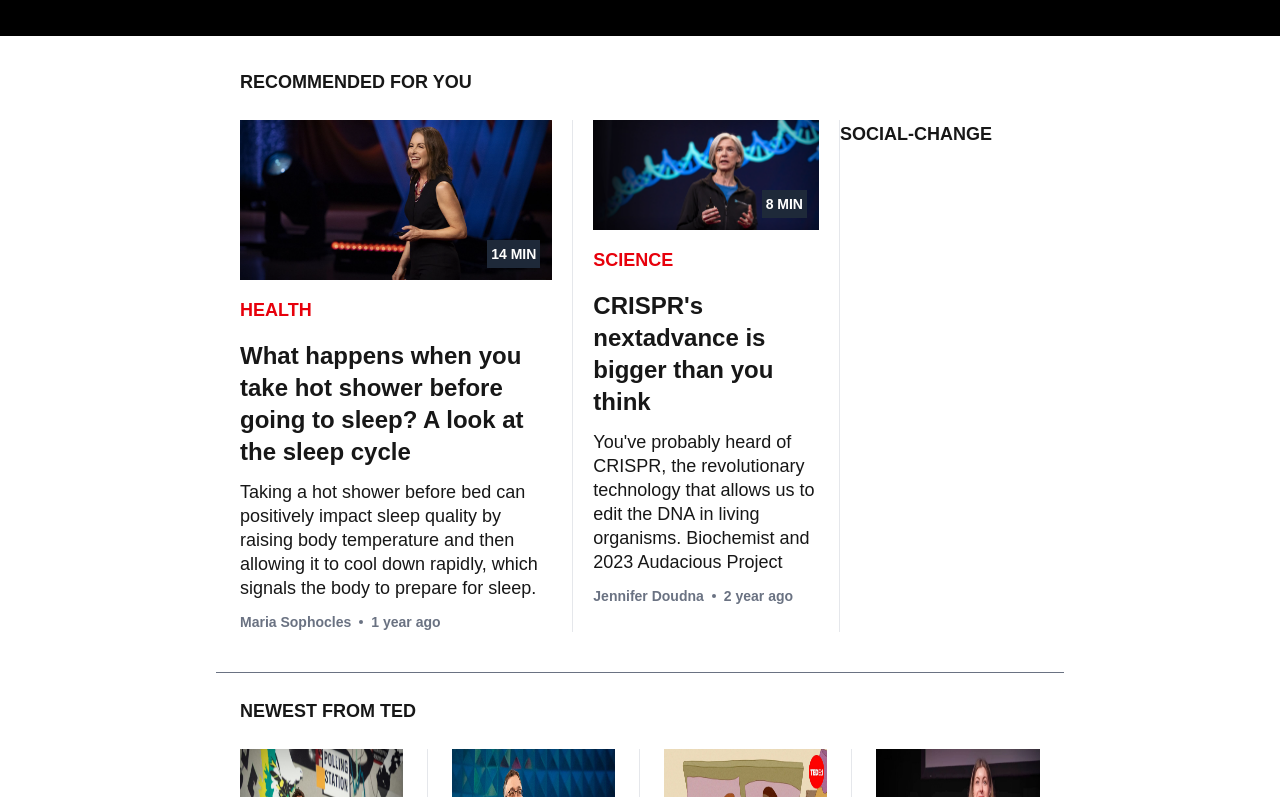
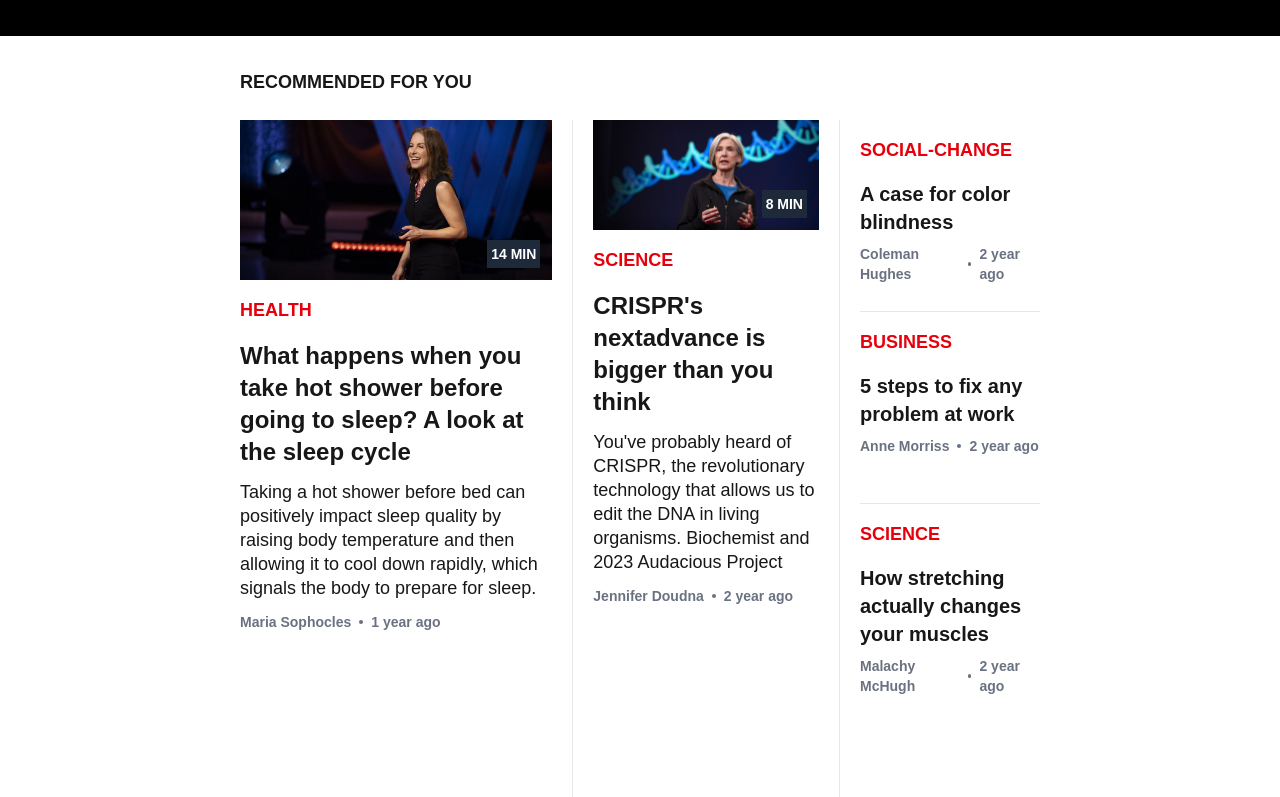
Before and after one commit to umar-developer-01/Ted, a Next.js app: page / in a window 1280 px wide. Shown: the part 1543-2340 px from the top of the page. Built offline with nearby package versions, Linux system fonts and the light colour scheme.

Commit message:
Completed recommended with the grid

```diff
--- a/components/recommended.tsx
+++ b/components/recommended.tsx
@@ -49,8 +49,37 @@
                         <div>2 year ago</div>
                     </div>
                 </div>
-                <div className="col-span-3">
-                    SOCIAL-CHANGE
+                <div className="col-span-3 pl-5 grid grid-rows-3 divide-y-1 divide-gray-200 pb-30">
+                    <div>
+                        <div className="text-red-600 font-semibold mt-4 mb-4">SOCIAL-CHANGE</div>
+                        <div className="text-xl font-bold mb-2">A case for color blindness</div>
+                        <div className="flex items-center text-gray-500 gap-2 text-sm">
+                            <div>Coleman Hughes</div>
+
+                            <div className="h-1 w-1 rounded-full bg-gray-500"></div>
+                            <div>2 year ago</div>
+                        </div>
+                    </div>
+                    <div>
+                        <div className="text-red-600 font-semibold mt-4 mb-4">BUSINESS</div>
+                        <div className="text-xl font-bold mb-2">5 steps to fix any problem at work</div>
+                        <div className="flex items-center text-gray-500 gap-2 text-sm">
+                            <div>Anne Morriss</div>
+
+                            <div className="h-1 w-1 rounded-full bg-gray-500"></div>
+                            <div>2 year ago</div>
+                        </div>
+                    </div>
+                    <div>
+                        <div className="text-red-600 font-semibold mt-4 mb-4">SCIENCE</div>
+                        <div className="text-xl font-bold mb-2">How stretching actually changes your muscles</div>
+                        <div className="flex items-center text-gray-500 gap-2 text-sm">
+                            <div>Malachy McHugh</div>
+
+                            <div className="h-1 w-1 rounded-full bg-gray-500"></div>
+                            <div>2 year ago</div>
+                        </div>
+                    </div>
                 </div>
             </div>
         </div>
```
Also changed, not shown: public/tedTalkDaily.png (added).
